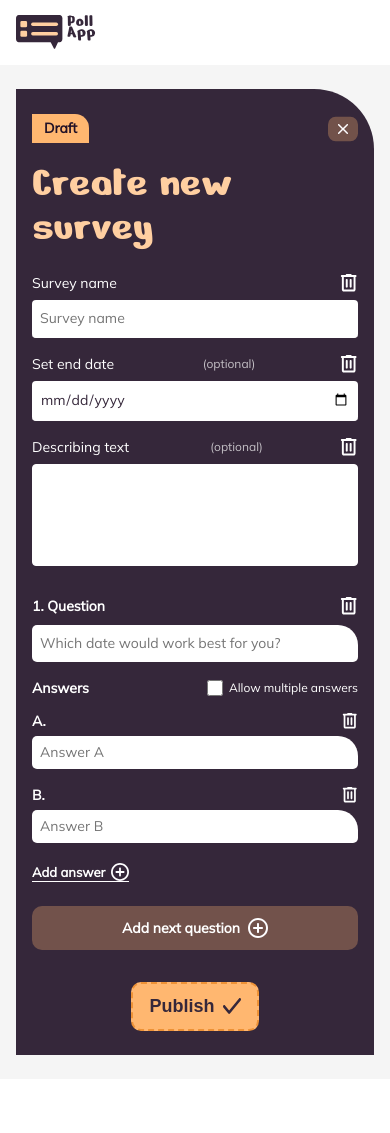
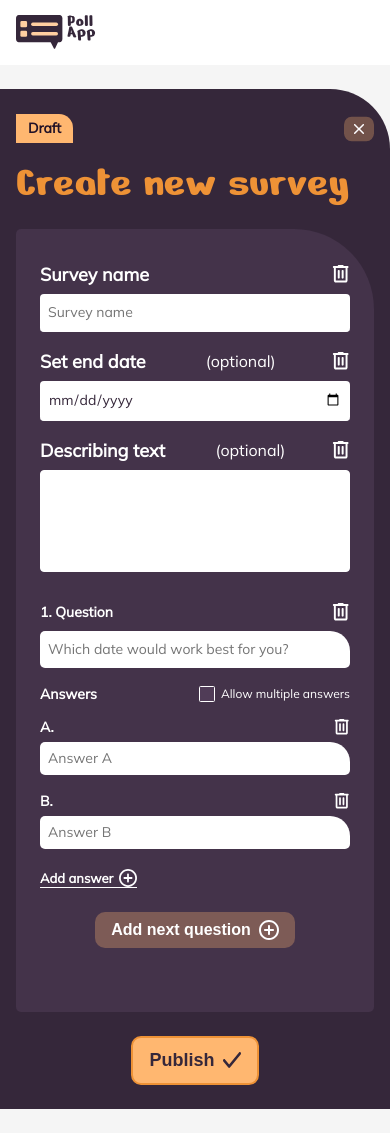
Before and after one commit to AndreasKissner/PoloApp, an Angular app: page /new-survey in a window 390 px wide. Before the commit the page ends 1079 px from the top, so only its background shows below. Built offline with nearby package versions, Linux system fonts and the light colour scheme; no server answers; a web font is replaced by a local one.

Commit message:
feat: new-survey page mobile layout, survey-question component styling, form section with background, input fixes

```diff
--- a/src/app/features/new-survey/new-survey.html
+++ b/src/app/features/new-survey/new-survey.html
@@ -15,6 +15,8 @@
             <h1 class="new-survey__title" id="new-survey-title">
                 Create new survey
             </h1>
+
+            <section class="new-survey__form" aria-label="Survey form">
 
                 <div class="new-survey__fields">
 
@@ -55,6 +57,8 @@
                     <img src="assets/images/add-circle-white.svg" alt="" aria-hidden="true">
                 </button>
 
+            </section>
+
             <div class="new-survey__actions">
                 <app-ui-button variant="publish" label="Publish" icon="assets/images/checkmark.svg" />
             </div>
--- a/src/app/features/new-survey/new-survey.scss
+++ b/src/app/features/new-survey/new-survey.scss
@@ -6,6 +6,11 @@
     background-color: $color-primary;
     margin-top: -1px;
 }
+
+.container {
+    padding: 0;
+}
+
 
 .new-survey {
     padding: 24px 0;
@@ -20,6 +25,13 @@
     &__header {
         @include flex(row, center, space-between, 0);
         margin-bottom: 16px;
+    }
+
+    &__form {
+        background-color: #8E709929;
+        border-radius: 5px 80px 5px 5px;
+        padding: 32px 24px;
+        margin-bottom: 24px;
     }
 
     &__badge {
@@ -40,7 +52,7 @@
     }
 
     &__title {
-        @include font($font-title, 44px, 400, $color-bg-create-survey-titel);
+        @include font($font-title, 44px, 400, $color-text-one);
         line-height: 1;
         margin-bottom: 24px;
     }
@@ -56,8 +68,10 @@
 
     &__label {
         @include flex(row, center, space-between, 8px);
-        @include font($font-base, 14px, 500, $color-white);
+        @include font($font-base, 18px, 700, $color-white);
         margin-bottom: 6px;
+        /* $color-bg-survey-questions: #99977029; */
+
 
         img {
             width: 18px;
@@ -67,8 +81,8 @@
     }
 
     &__optional {
-        @include font($font-base, 12px, 400, $color-white);
-        opacity: 0.7;
+        @include font($font-base, 16px, 400, $color-white);
+
         margin-left: 4px;
     }
 
@@ -102,9 +116,13 @@
         border-radius: 10px;
         cursor: pointer;
         width: 100%;
-        padding: 12px 16px;
-        @include font($font-base, 14px, 600, $color-white);
+        padding: 8px 12px;
+        @include font($font-alt, 16px, 600, $color-white);
         margin-bottom: 32px;
+        max-width: 200px;
+        margin-left: auto;
+        margin-right: auto;
+
 
         img {
             width: 20px;
--- a/src/app/features/new-survey/survey-question/survey-question.scss
+++ b/src/app/features/new-survey/survey-question/survey-question.scss
@@ -58,6 +58,17 @@ border-radius: 5px 20px 5px 5px;
   width: 16px;
   height: 16px;
   cursor: pointer;
+  border-radius: 1.5px;
+  background-color: #8E709929;
+  appearance: none;
+  border: 1px solid $color-white;
+
+ &:checked {
+  background-image: url('/assets/images/check-box/check-3.svg');
+  background-size: cover;
+  background-repeat: no-repeat;
+  border-color: #8E709929;
+}
 }
 
   &__multiple-label {
--- a/src/app/shared/ui-button/ui-button.scss
+++ b/src/app/shared/ui-button/ui-button.scss
@@ -99,7 +99,8 @@
   // Publish
   &--publish {
     background-color: $color-bg-puplished-titel;
-    border: 2px dashed $color-text-one;
+    border: 2px solid $color-text-one;
     @include font($font-alt, 18px, 700, $color-text-two);
+    padding: 12px 16px;
   }
 }
--- a/src/styles/abstracts/_colors.scss
+++ b/src/styles/abstracts/_colors.scss
@@ -10,6 +10,7 @@ $color-bg-btn-trigger-sort:  #D9D9D914;
 $color-bg-small-card:#FAF5FE;
 $color-bg-small-card-hover:  rgba(247, 243, 248, 0.982);
 $color-bg-survey-form: #8E70991A;
+$color-bg-survey-questions: #8E709929;
 
 
  // Text
```
Lines whose indentation alone changed are shown as unchanged.
